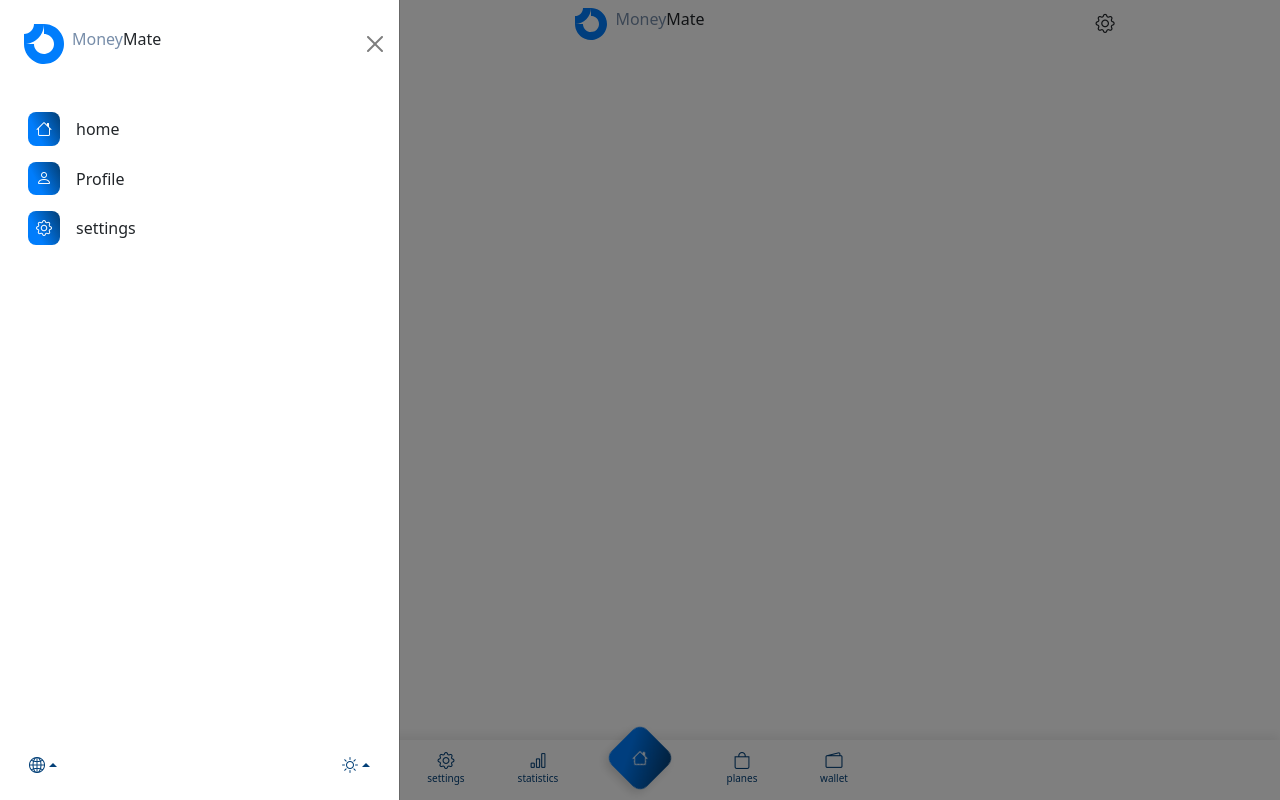
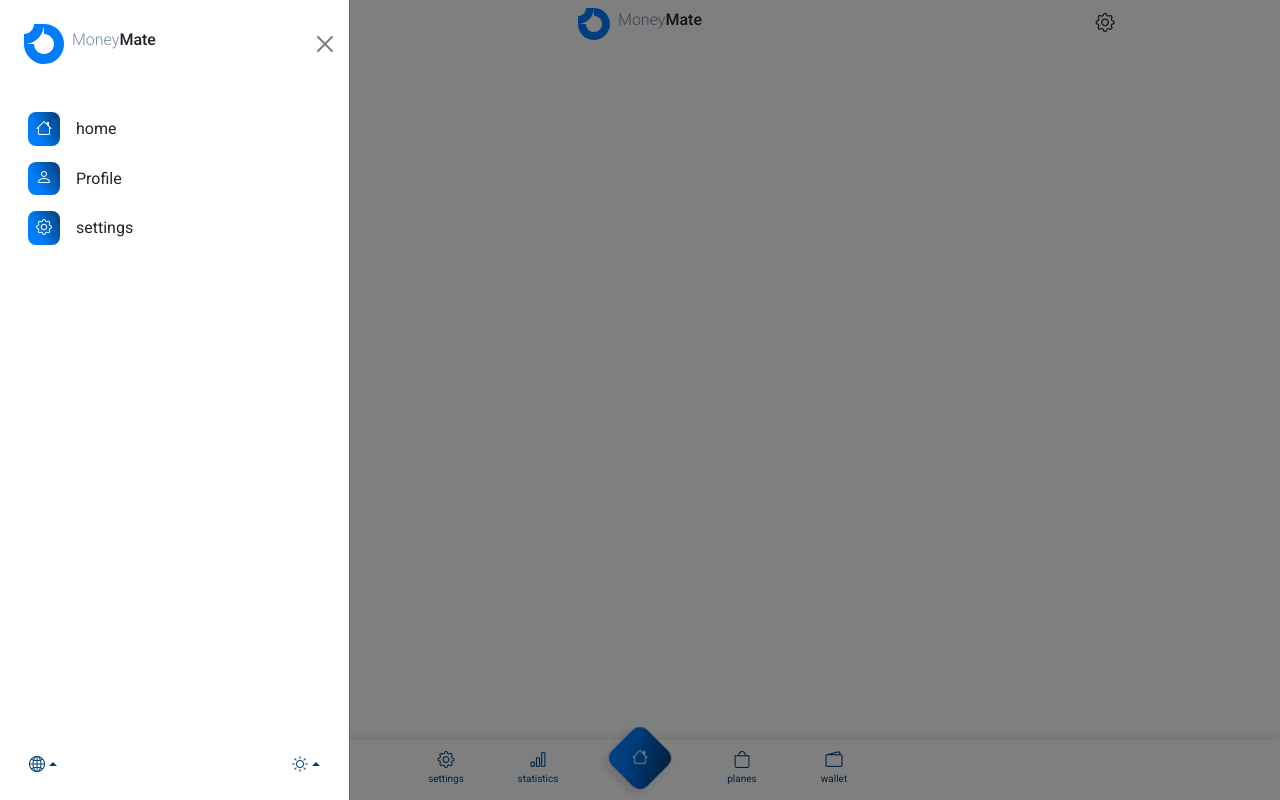
Before and after one commit to roxana-hgh/money-mate, an Angular app: page / in a window 1280 px wide. Both pictures are taken after a click on the button 104 px from the left and 23 px from the top of the page. Built offline with nearby package versions, Linux system fonts and the light colour scheme.

Commit message:
deploy branch added, fonts added, assets path updated

```diff
--- a/package.json
+++ b/package.json
@@ -32,6 +32,7 @@
     "@angular/compiler-cli": "^17.3.0",
     "@angular/localize": "^17.3.0",
     "@types/jasmine": "~5.1.0",
+    "angular-cli-ghpages": "^2.0.0",
     "jasmine-core": "~5.1.0",
     "karma": "~6.4.0",
     "karma-chrome-launcher": "~3.2.0",
--- a/src/app/components/header/header.component.html
+++ b/src/app/components/header/header.component.html
@@ -10,7 +10,7 @@
                 <div class="col-8 text-center">
                     <a class="d-block text-center"  href="">
                         <div class="logo d-flex align-items-center gap-2 w-100 justify-content-center p-2">
-                            <img src="../../../assets/images/logo.svg" alt="" />
+                            <img src="assets/images/logo.svg" alt="" />
                             <h6><span class="text-secondary fw-light">Money</span>Mate</h6>
                         </div>
                     </a>
@@ -32,7 +32,7 @@
         <div class="offcanvas-header">
             <a class="d-block text-center"  href="">
                 <div class="logo d-flex align-items-center gap-2 w-100 justify-content-center p-2">
-                    <img src="../../../assets/images/logo.svg" alt="" />
+                    <img src="assets/images/logo.svg" alt="" />
                     <h6><span class="text-secondary fw-light">Money</span>Mate</h6>
                 </div>
             </a>
--- a/src/app/services/translation.service.ts
+++ b/src/app/services/translation.service.ts
@@ -23,6 +23,8 @@ export class TranslationService {
     localStorage.setItem('language', lang);
     this.language.next(lang);
     this.loadTranslations(lang).subscribe();
+    document.documentElement.setAttribute("lang", lang);
+
   }
 
   getLanguage(): Observable<string> {
@@ -30,7 +32,7 @@ export class TranslationService {
   }
 
   private loadTranslations(lang: string): Observable<any> {
-    return this.http.get(`/assets/i18n/${lang}.json`).pipe(
+    return this.http.get(`assets/i18n/${lang}.json`).pipe(
       tap((translations) => {
         this.translations.next(translations);
       })
--- a/src/styles.scss
+++ b/src/styles.scss
@@ -60,6 +60,16 @@ $position-values: (
 @import "../node_modules/bootstrap/scss/bootstrap.scss";
 @import "../node_modules/bootstrap-icons/font/bootstrap-icons.css";
 
+@import url('https://fonts.googleapis.com/css2?family=Roboto:ital,wght@0,100;0,300;0,400;0,500;0,700;0,900;1,100;1,300;1,400;1,500;1,700;1,900&family=Vazirmatn:wght@100..900&display=swap');
+
+html[lang="fa"] * {
+  font-family: "Vazirmatn", sans-serif;
+}
+
+html[lang="en"] * {
+  font-family: "Roboto", sans-serif;
+}
+
 * {
   box-sizing: border-box;
 }
@@ -68,3 +78,7 @@ a {
   text-decoration: none;
   color: inherit;
 }
+
+.offcanvas.offcanvas-start {
+  width: 350px;
+}
```
Also changed, not shown: 1 other file (tests, documents, lock files or other folders).
